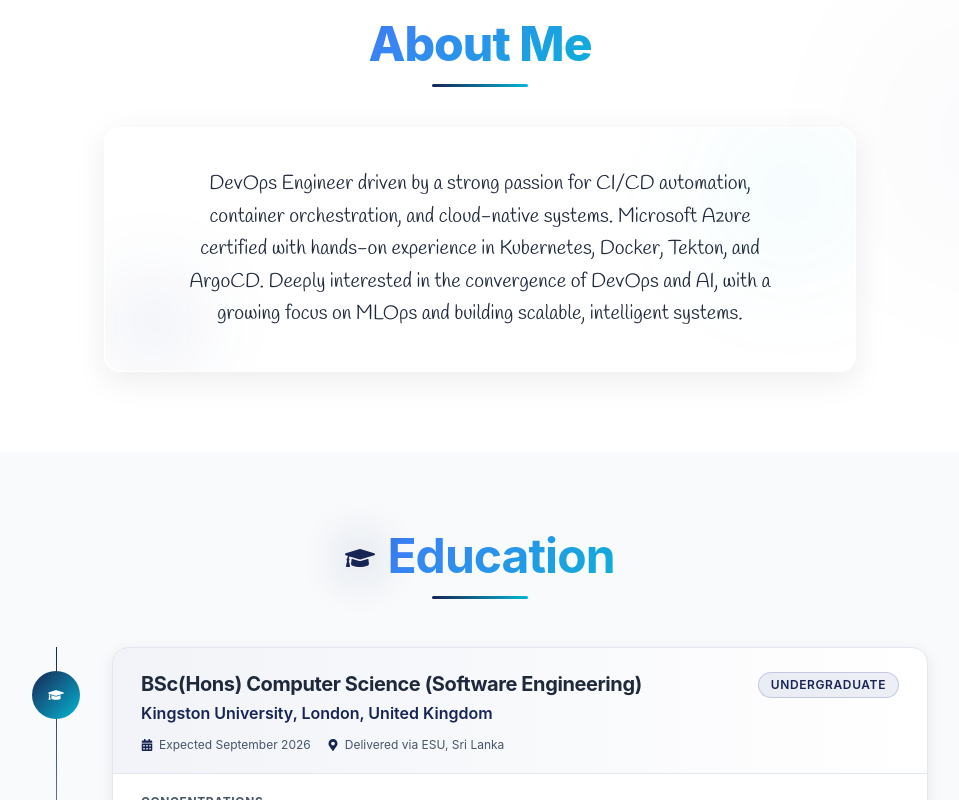
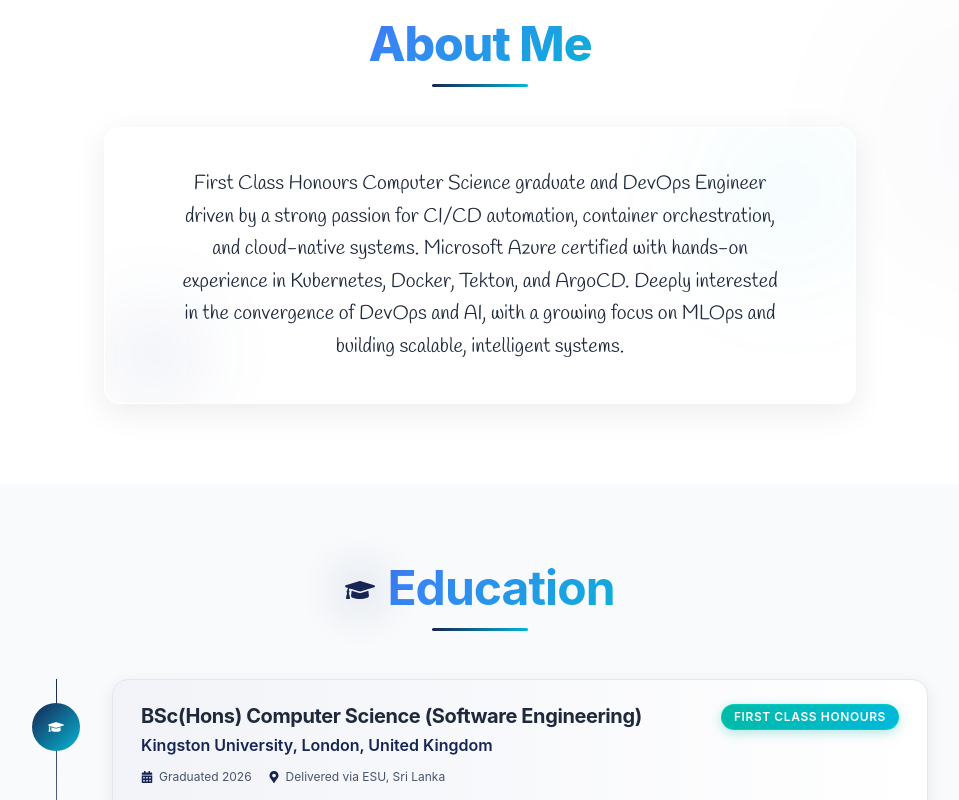
Before and after one commit to kalharatennakoon/kalharatennakoon.github.io, a React (Vite) app: page / in a window 1280 px wide. Shown: the part 860-1660 px from the top of the page, without its empty margins (160-1119 px from the left). Built offline with nearby package versions, Linux system fonts and the light colour scheme; a web font is replaced by a local one.

Commit message:
Update portfolio graduation honors

```diff
--- a/src/components/About.tsx
+++ b/src/components/About.tsx
@@ -53,7 +53,7 @@ function About() {
               className="text-lg md:text-xl leading-relaxed text-[var(--text-primary)] m-0 px-4 relative z-10"
               style={{ fontFamily: '"Handlee", cursive', fontWeight: 400 }}
             >
-              DevOps Engineer driven by a strong passion for CI/CD automation, container orchestration, and cloud-native systems.
+              First Class Honours Computer Science graduate and DevOps Engineer driven by a strong passion for CI/CD automation, container orchestration, and cloud-native systems.
               Microsoft Azure certified with hands-on experience in Kubernetes, Docker, Tekton, and ArgoCD.
               Deeply interested in the convergence of DevOps and AI, with a growing focus on MLOps and building scalable, intelligent systems.
             </p>
--- a/src/components/Achievements.tsx
+++ b/src/components/Achievements.tsx
@@ -10,10 +10,15 @@ interface Achievement {
 
 const achievements: Achievement[] = [
   {
+    title: 'First Class Honours - BSc(Hons) Computer Science',
+    description: 'Graduated from Kingston University with First Class Honours in Computer Science, specialising in Software Engineering.',
+    date: '2026',
+    highlight: true,
+  },
+  {
     title: 'Dan Kohn Scholarship - KubeCon + CloudNativeCon',
     description: 'Awarded the CNCF Dan Kohn Scholarship to attend KubeCon + CloudNativeCon. Recognised for contributions and potential in the cloud-native ecosystem.',
     date: '2025 & 2022',
-    highlight: true,
   },
   {
     title: 'First Runner-Up - Hack:Bit Hackathon',
--- a/src/components/Education.tsx
+++ b/src/components/Education.tsx
@@ -79,15 +79,15 @@ function Education() {
                         Kingston University, London, United Kingdom
                       </p>
                     </div>
-                    <span className="text-xs font-semibold uppercase tracking-wider px-3 py-1 rounded-full bg-[rgba(30,58,138,0.08)] text-[var(--color-primary)] border border-[rgba(30,58,138,0.2)] flex-shrink-0">
-                      Undergraduate
+                    <span className="text-xs font-semibold uppercase tracking-wider px-3 py-1 rounded-full text-white border border-teal-400/70 bg-gradient-to-r from-teal-500 to-cyan-500 shadow-[0_3px_12px_rgba(20,184,166,0.32)] flex-shrink-0">
+                      First Class Honours
                     </span>
                   </div>
 
                   <div className="flex flex-wrap gap-4 mt-3">
                     <span className="flex items-center gap-1.5 text-xs text-[var(--text-secondary)]">
                       <FaCalendarAlt className="text-[var(--color-primary)] text-xs" />
-                      Expected September 2026
+                      Graduated 2026
                     </span>
                     <span className="flex items-center gap-1.5 text-xs text-[var(--text-secondary)]">
                       <FaMapMarkerAlt className="text-[var(--color-primary)] text-xs" />
--- a/src/components/Hero.tsx
+++ b/src/components/Hero.tsx
@@ -9,6 +9,7 @@ const roles = [
 ]
 
 const stats = [
+  { value: 'First Class', label: 'Honours Graduate' },
   { value: '50+',   label: 'Articles Published' },
   { value: '150K+', label: 'Total Views' },
   { value: '13+',   label: 'Certifications' },
@@ -67,7 +68,7 @@ function Hero() {
           </h2>
 
           <p style={{ fontSize: '18px', color: 'var(--text-secondary)', maxWidth: '36rem', lineHeight: 1.75, marginBottom: '32px' }}>
-            Automating delivery pipelines and building reliable systems with cloud-native technologies
+            First Class Honours Computer Science graduate automating delivery pipelines and building reliable cloud-native systems
           </p>
 
           {/* CTA Buttons */}
```
